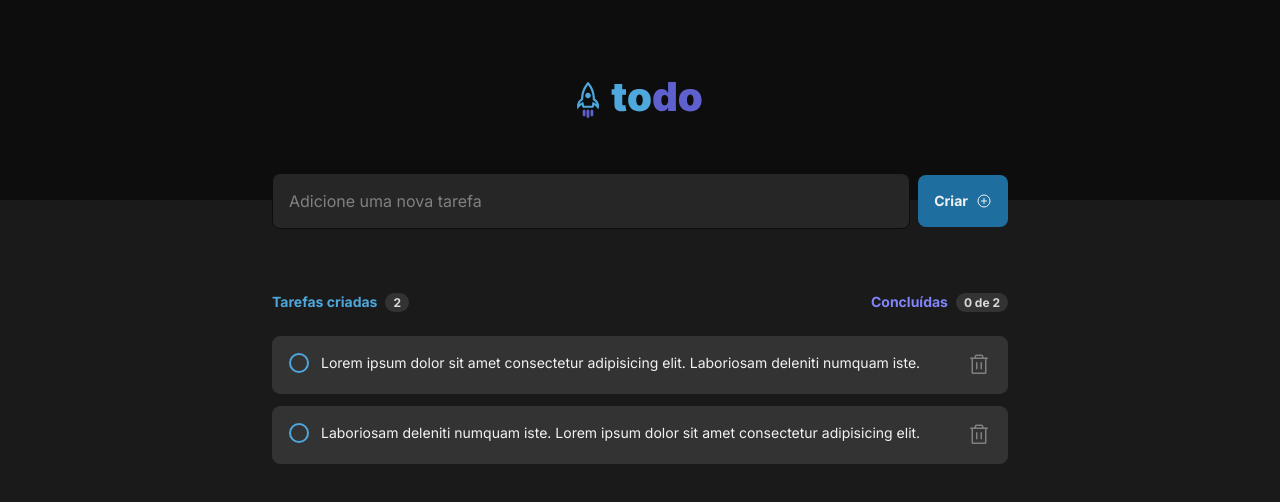
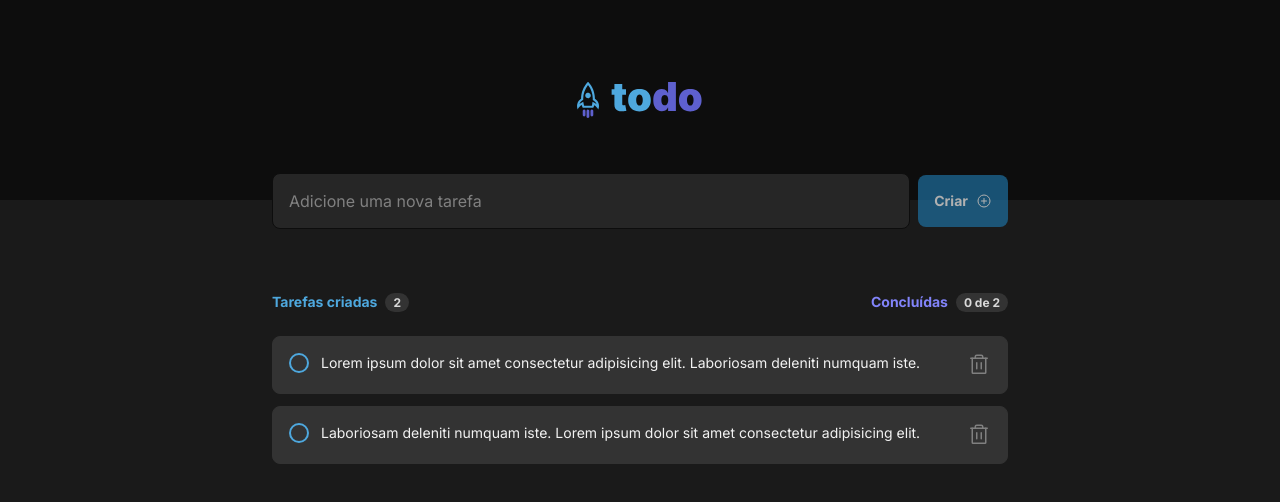
Before and after one commit to axeldouglas/rocketseat-ignite-challenge-01-todo-list, a React (Vite) app: page / in a window 1280 px wide. Shown: the top 502 px of the page. Built offline with nearby package versions, Linux system fonts and the light colour scheme.

Commit message:
fix: block empty submission

```diff
--- a/src/components/Form/Form.tsx
+++ b/src/components/Form/Form.tsx
@@ -9,8 +9,8 @@ import { PlusCircle } from 'phosphor-react';
 import styles from './Form.module.scss';
 
 type FormProps = {
-    onCreateTask: (task: string) => void;
-}
+	onCreateTask: (task: string) => void;
+};
 
 const Form: React.FC<FormProps> = ({ onCreateTask }) => {
 	const [task, setTask] = useState('');
@@ -25,6 +25,8 @@ const Form: React.FC<FormProps> = ({ onCreateTask }) => {
 		setTask('');
 	};
 
+	const isNewTaskEmpty = !task.length;
+
 	return (
 		<form className={styles.form}>
 			<input
@@ -33,8 +35,14 @@ const Form: React.FC<FormProps> = ({ onCreateTask }) => {
 				placeholder='Adicione uma nova tarefa'
 				value={task}
 				onChange={handleChangeTaskText}
+				required
 			/>
-			<button type='submit' title='Create new task' onClick={handleCreateTask}>
+			<button
+				type='submit'
+				title='Create new task'
+				disabled={isNewTaskEmpty}
+				onClick={handleCreateTask}
+			>
 				Criar <PlusCircle size={16} />
 			</button>
 		</form>
```
